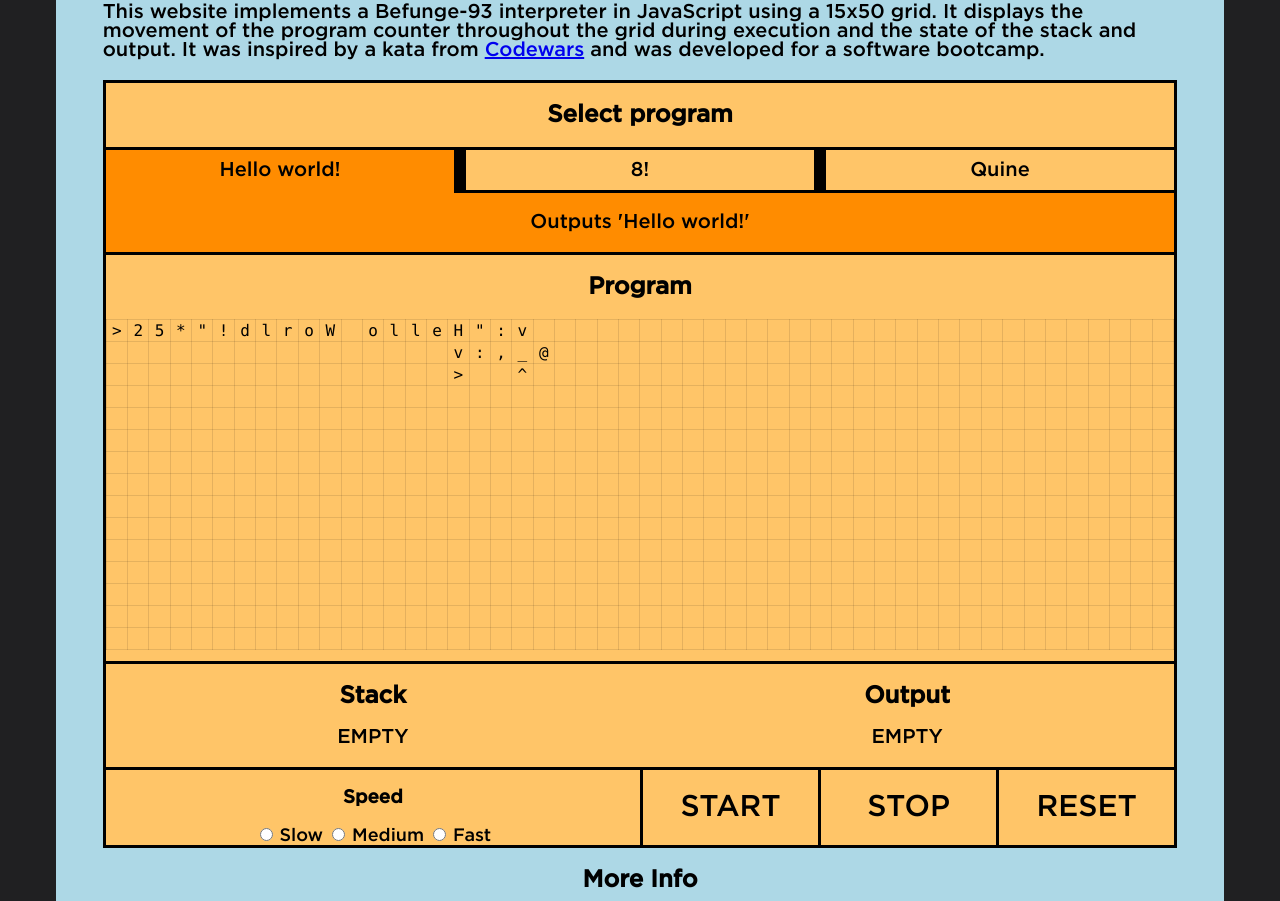
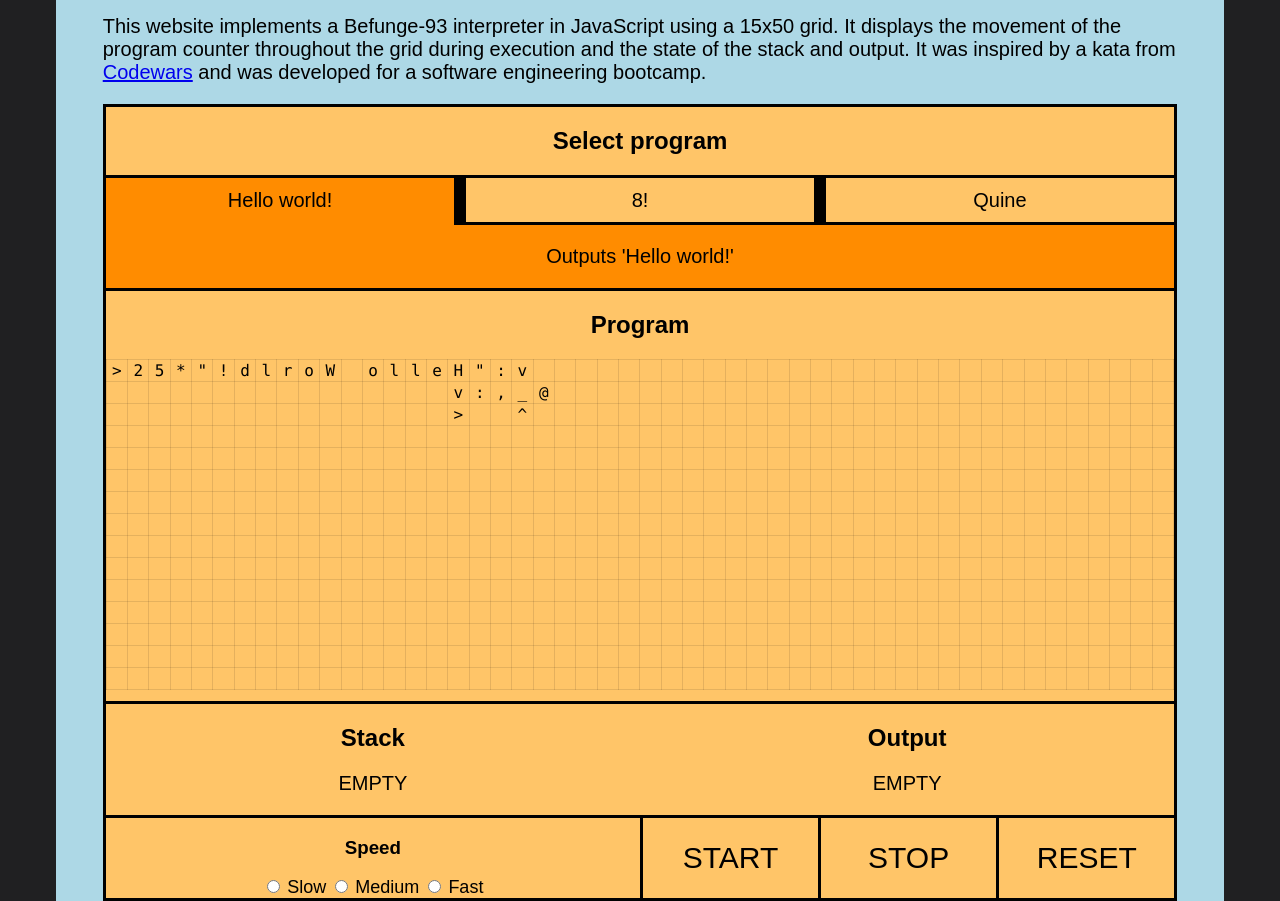
Before and after one commit to jhead96/software-eng-bootcamp, a plain HTML site: page index.html in a window 1280 px wide. Shown: the part 376-1277 px from the top of the page. Drawn offline with Linux system fonts and the light colour scheme.

Commit message:
Removed custom font

```diff
--- a/index.html
+++ b/index.html
@@ -39,7 +39,7 @@
                         <p>
                             This website implements a Befunge-93 interpreter in JavaScript using a 15x50 grid.
                             It displays the movement of the program counter throughout the grid during execution and the state of the stack and output.
-                            It was inspired by a kata from <a href="https://www.codewars.com/kata/526c7b931666d07889000a3c/train/python/64b5a67b27f2c9166997f56e">Codewars</a> and was developed for a software bootcamp.
+                            It was inspired by a kata from <a href="https://www.codewars.com/kata/526c7b931666d07889000a3c/train/python/64b5a67b27f2c9166997f56e">Codewars</a> and was developed for a software engineering bootcamp.
 
                         </p>
                     </div>
--- a/style.css
+++ b/style.css
@@ -22,13 +22,13 @@ p {
 
 
 h1, h2, h3, p {
-    font-family: gotham_m, sans-serif;
+    font-family: sans-serif;
 }
 
 
 li {
     flex-basis: 33%;
-    font-family: gotham_m, sans-serif;
+    font-family: sans-serif;
     font-size: 20px;
     border: solid;
     border-color: black;
@@ -39,7 +39,7 @@ li {
 }
 
 label {
-    font-family: gotham_m, sans-serif;
+    font-family: sans-serif;
     font-size: 18px;
 }
 
@@ -184,7 +184,7 @@ table, th, td {
 
 .button {
     flex-basis: 50%;
-    font-family: gotham_m, sans-serif;
+    font-family: sans-serif;
     font-size: 30px;
     background-color: var(--backColour);
     border-bottom: 0;
```
